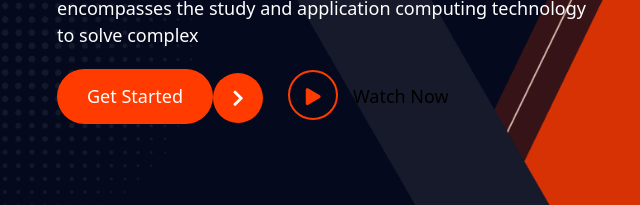
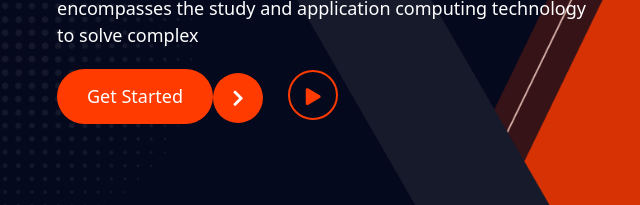
Before and after one commit to TheRemonDev/Work-11, a plain HTML site: page index.html in a window 1280 px wide. Shown: the part 595-800 px from the top of the page, 25-665 px from the left. Drawn offline with Linux system fonts and the light colour scheme.

Commit message:
banner-fix

```diff
--- a/index.html
+++ b/index.html
@@ -138,7 +138,8 @@
                         </p>
                         <a href="#" class="btn-theme">Get Started <i class="fas fa-chevron-right"></i></a>
 
-                            <a href="#" class="btn-video"><i class="fas fa-play"></i> Watch Now</a>
+                            <a class="my-video-links btn-video" data-autoplay="true" data-vbtype="video" href="https://www.youtube.com/watch?v=LKwDN75j6qg&pp=ygUKZ29wYWwgdmhhcg%3D%3D"><i class="fas fa-play">
+                        </i></a>
 
                     </div>
                 </div>
```
